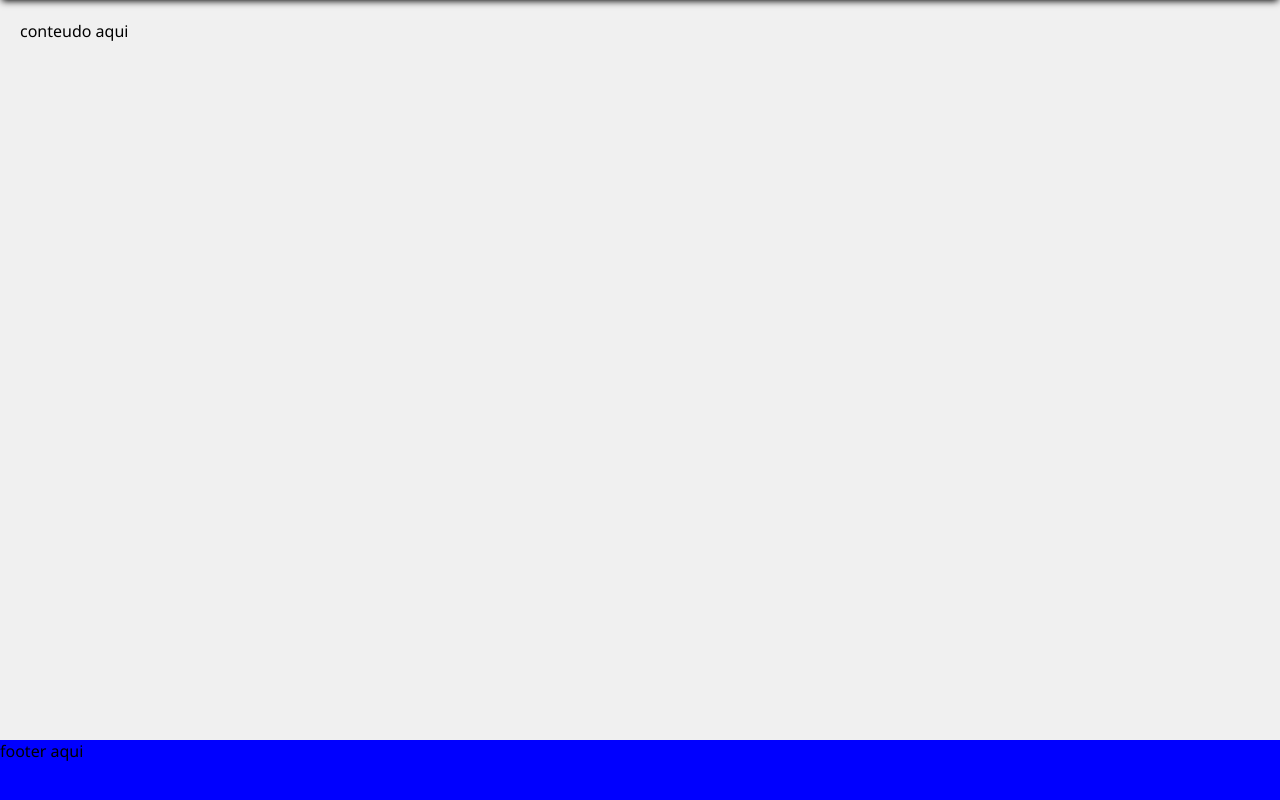
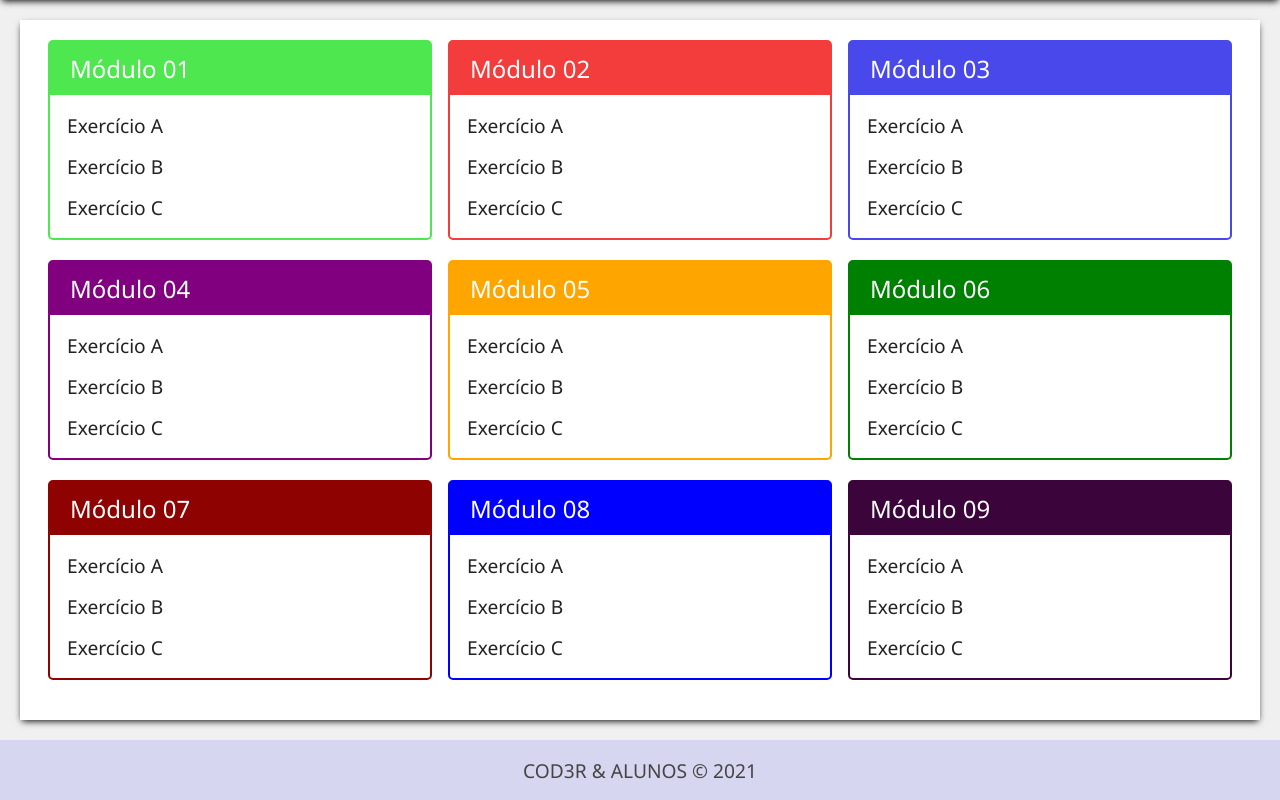
Before and after one commit to DaniloSax/curso-php, a PHP site: page / in a window 1280 px wide. Shown: the part 120-920 px from the top of the page. Run offline with PHP 8.4, Linux system fonts and the light colour scheme.

Commit message:
add: modules e module stules

```diff
--- a/assets/css/style.css
+++ b/assets/css/style.css
@@ -8,7 +8,7 @@ body {
     margin: 0px;
     display: grid;
     grid-template-rows: 120px 1fr 60px;
-    grid-template-areas: "header" "content" "footer";
+    grid-template-areas: "header" "main" "footer";
     grid-template-columns: 1fr;
 }
 
@@ -37,18 +37,102 @@ body {
     font-size: 1.6rem;
 }
 
-.content {
-    grid-area: content;
-    background-color: blue;
-}
-.content {
-    grid-area: content;
+main {
+    grid-area: main;
     height: calc(100vh - 180px);
     background-color: #f0f0f0;
     padding: 20px;
 }
 
+.content {
+    position: relative;
+    height: 100%;
+    overflow-y: scroll;
+    background-color: white;
+    padding: 20px;
+    box-shadow: 0px 3px 7px -2px #000000;
+}
+
 .footer {
     grid-area: footer;
-    background-color: blue;
+    background-color: rgb(214, 214, 241);
+    display: flex;
+    justify-content: center;
+    align-items: center;
+    font-size: 1.2rem;
+    padding: 0px 20px;
+    color: #444;
+    position: sticky;
+    bottom: 0px;
 }
+
+.modules {
+    display: flex;
+    flex-wrap: wrap;
+    justify-content: space-around;
+}
+
+.module {
+    /* larg de cada module */
+    flex-basis: 32%;
+    margin-bottom: 20px;
+    border-radius: 5px;
+}
+
+.module > h3 {
+    margin: 0px;
+    color: white;
+    font-weight: 300;
+    font-size: 1.5rem;
+    padding: 10px 20px;
+    background-color: rgb(125, 125, 235);
+}
+
+.module > ul {
+    margin: 0px;
+    padding: 10px;
+    /* tirar bolinhas dos itens */
+    list-style: none;
+}
+
+.module > ul > li {
+    padding: 7px;
+    font-size: 1.2rem;
+    cursor: pointer;
+}
+.module > ul > li > a {
+    display: flex;
+    text-decoration: none;
+    color: #222;
+}
+
+.module > ul > li:hover {
+    background-color: #EEE;
+}
+
+.module.green { border: 2px solid rgb(79, 231, 79);}
+.module.green > h3 { background-color: rgb(79, 231, 79);}
+
+.module.red { border: 2px solid rgb(243, 60, 60);}
+.module.red > h3 { background-color: rgb(243, 60, 60);}
+
+.module.blue { border: 2px solid rgb(73, 73, 235);}
+.module.blue > h3 { background-color: rgb(73, 73, 235);}
+
+.module.purple { border: 2px solid purple;}
+.module.purple > h3 { background-color: purple;}
+
+.module.orange { border: 2px solid orange;}
+.module.orange > h3 { background-color: orange;}
+
+.module.green-dark-1 { border: 2px solid green;}
+.module.green-dark-1 > h3 { background-color: green;}
+
+.module.red-dark-1 { border: 2px solid rgb(143, 2, 2);}
+.module.red-dark-1 > h3 { background-color: rgb(143, 2, 2);}
+
+.module.blue-dark-1 { border: 2px solid blue;}
+.module.blue-dark-1 > h3 { background-color: blue;}
+
+.module.purple-dark-1 { border: 2px solid rgb(59, 4, 59);}
+.module.purple-dark-1 > h3 { background-color: rgb(59, 4, 59);}
--- a/index.html
+++ b/index.html
@@ -20,13 +20,96 @@
         <h2>Índice dos Exercícios</h2>
     </header>
 
-    <main class="content">
+    <main class="">
+        <div class="content">
+            <div class="modules">
+                <div class="module green">
+                    <h3>Módulo 01 </h3>
 
-        conteudo aqui
+                    <ul>
+                        <li><a href="#">Exercício A</a></li>
+                        <li><a href="#">Exercício B</a></li>
+                        <li><a href="#">Exercício C</a></li>
+                    </ul>
+                </div>
+                <div class="module red">
+                    <h3>Módulo 02  </h3>
+
+                    <ul>
+                        <li><a href="#">Exercício A</a></li>
+                        <li><a href="#">Exercício B</a></li>
+                        <li><a href="#">Exercício C</a></li>
+                    </ul>
+                </div>
+                <div class="module blue">
+                    <h3>Módulo 03  </h3>
+
+                    <ul>
+                        <li><a href="#">Exercício A</a></li>
+                        <li><a href="#">Exercício B</a></li>
+                        <li><a href="#">Exercício C</a></li>
+                    </ul>
+                </div>
+                <div class="module purple">
+                    <h3>Módulo 04  </h3>
+
+                    <ul>
+                        <li><a href="#">Exercício A</a></li>
+                        <li><a href="#">Exercício B</a></li>
+                        <li><a href="#">Exercício C</a></li>
+                    </ul>
+                </div>
+                <div class="module orange">
+                    <h3>Módulo 05  </h3>
+
+                    <ul>
+                        <li><a href="#">Exercício A</a></li>
+                        <li><a href="#">Exercício B</a></li>
+                        <li><a href="#">Exercício C</a></li>
+                    </ul>
+                </div>
+                <div class="module green-dark-1">
+                    <h3>Módulo 06  </h3>
+
+                    <ul>
+                        <li><a href="#">Exercício A</a></li>
+                        <li><a href="#">Exercício B</a></li>
+                        <li><a href="#">Exercício C</a></li>
+                    </ul>
+                </div>
+                <div class="module red-dark-1">
+                    <h3>Módulo 07  </h3>
+
+                    <ul>
+                        <li><a href="#">Exercício A</a></li>
+                        <li><a href="#">Exercício B</a></li>
+                        <li><a href="#">Exercício C</a></li>
+                    </ul>
+                </div>
+                <div class="module blue-dark-1">
+                    <h3>Módulo 08  </h3>
+
+                    <ul>
+                        <li><a href="#">Exercício A</a></li>
+                        <li><a href="#">Exercício B</a></li>
+                        <li><a href="#">Exercício C</a></li>
+                    </ul>
+                </div>
+                <div class="module purple-dark-1">
+                    <h3>Módulo 09  </h3>
+
+                    <ul>
+                        <li><a href="#">Exercício A</a></li>
+                        <li><a href="#">Exercício B</a></li>
+                        <li><a href="#">Exercício C</a></li>
+                    </ul>
+                </div>
+            </div>
+        </div>
     </main>
 
     <footer class="footer">
-        footer aqui
+        COD3R & ALUNOS &copy; 2021
     </footer>
 
     <script src='./assets/js/script.js'></script>
```
